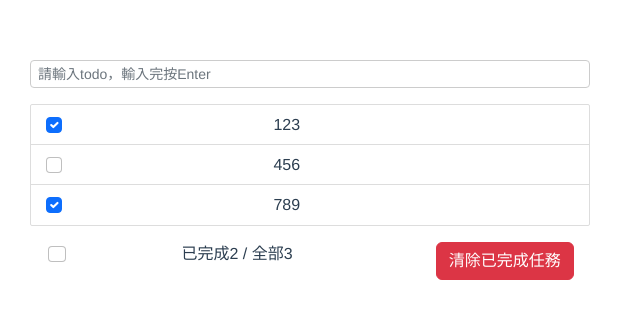
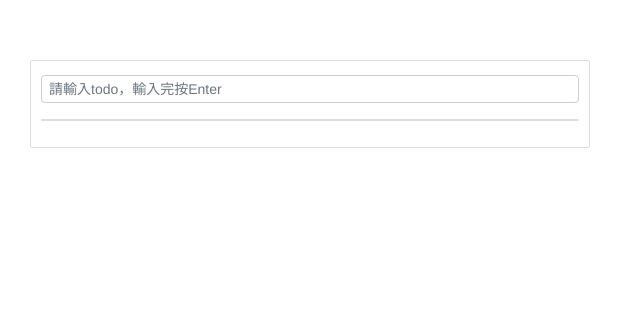
Before and after one commit to luluchen622/todo-list-ui, a Vue app: page / in a window 1280 px wide. Shown: the top 318 px of the page, without its empty margins (0-640 px from the left). Built offline with nearby package versions, Linux system fonts and the light colour scheme.

Commit message:
調整父組件傳遞至子組件的事件，並將todo-list array 儲存至localStorage

```diff
--- a/src/App.vue
+++ b/src/App.vue
@@ -1,8 +1,8 @@
-<template>
+<template id="app">
   <div class="content">
     <TodoHeader :addTodo="addTodo"/>
     <TodoList :todoItems="todoItems" :checkTodo="checkTodo" :deleteTodo="deleteTodo"/>
-    <TodoFooter :todoItems="todoItems"/>
+    <TodoFooter :todoItems="todoItems" @changeCheckAllTodo="changeCheckAllTodo" @deleteDoneTodoItems="deleteDoneTodoItems"/>
   </div>
 </template>
 
@@ -10,6 +10,7 @@
 import TodoHeader from "@/components/TodoHeader";
 import TodoList from "@/components/TodoList";
 import TodoFooter from "@/components/TodoFooter";
+
 
 export default {
   name: 'App',
@@ -21,11 +22,7 @@ export default {
   data() {
     return{
       // 所有待辦事項
-      todoItems:[
-        {id: '001', title: '123', done:true},
-        {id: '002', title: '456', done:false},
-        {id: '003', title: '789', done:true}
-      ]
+      todoItems: JSON.parse(localStorage.getItem("todoItems")) || []
     }
   },
   methods: {
@@ -44,6 +41,27 @@ export default {
     deleteTodo(id){
       this.todoItems = this.todoItems.filter((todo) => todo.id !== id);
     },
+    // 全選或全不選 todo-list
+    changeCheckAllTodo(done){
+      this.todoItems.map(item => item.done = done);
+    },
+    // 刪除已勾選之todo-list
+    deleteDoneTodoItems(){
+      this.todoItems = this.todoItems.filter((todo) => !todo.done);
+    },
+    // 儲存至localStorage
+    saveTodoItems(){
+      localStorage.setItem("todoItems", JSON.stringify(this.todoItems));
+    },
+  },
+  watch:{
+    // 偵測todo-list項目是否有異動，若有新增或刪除會重新儲存到localStorage
+    todoItems: {
+      deep: true,
+      handler() {
+        this.saveTodoItems();
+      }
+    }
   }
 }
 </script>
@@ -60,5 +78,8 @@ export default {
 .content {
   margin-left: 30px;
   width: 560px;
+  border: 1px solid #ddd;
+  border-radius: 2px;
+  padding: 10px;
 }
 </style>
```
